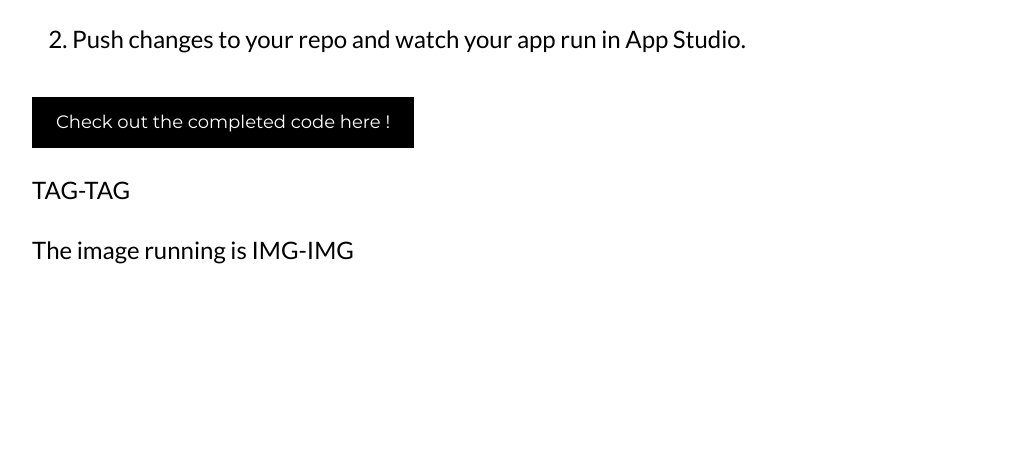
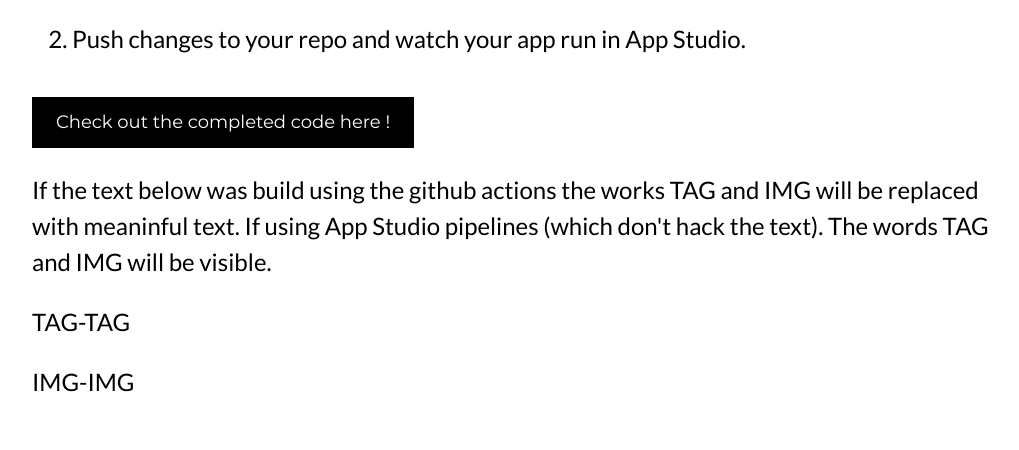
Before and after one commit to jduimovich/actions-to-appstudio, a plain HTML site: page html/index.html in a window 1280 px wide. Shown: the part 1165-1615 px from the top of the page, without its empty margins (118-1137 px from the left). Drawn offline with nearby package versions, Linux system fonts and the light colour scheme.

Commit message:
TAG and IMG

```diff
--- a/html/index.html
+++ b/html/index.html
@@ -84,9 +84,12 @@
         </a>
 
 
+        <p class="w3-xlarge">If the text below was build using the github actions the works TAG and IMG
+          will be replaced with meaninful text. If using App Studio pipelines (which don't hack the text). The words TAG and IMG will be visible.
+
+        </p>
         <p class="w3-xlarge">TAG-TAG</p>
-
-        <p class="w3-xlarge">The image running is IMG-IMG</p>
+        <p class="w3-xlarge">IMG-IMG</p>
 
 
         </p>
```
Also changed, not shown: .github/workflows/build-and-push.yml.
